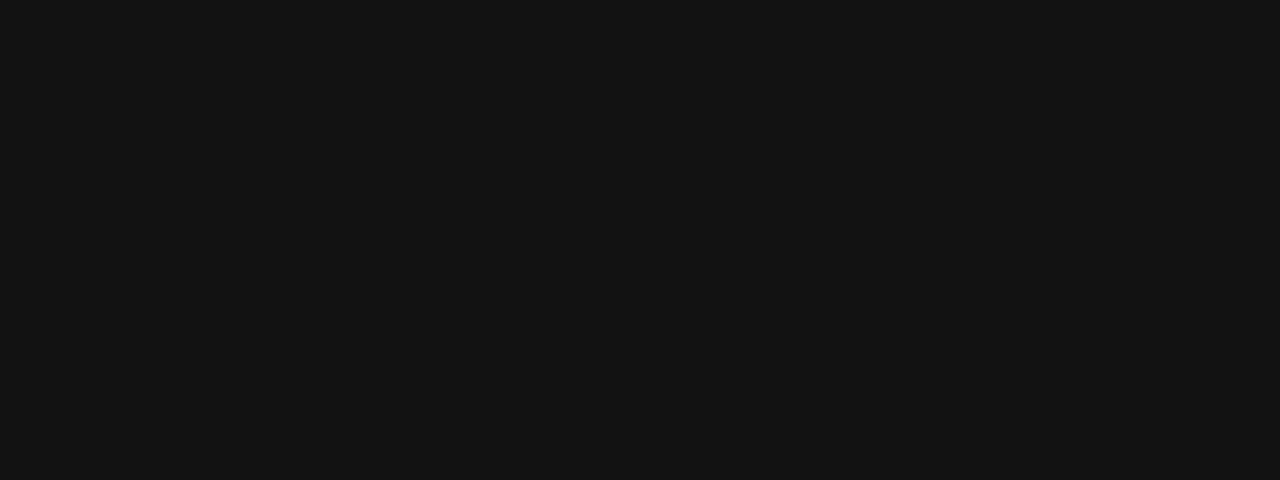
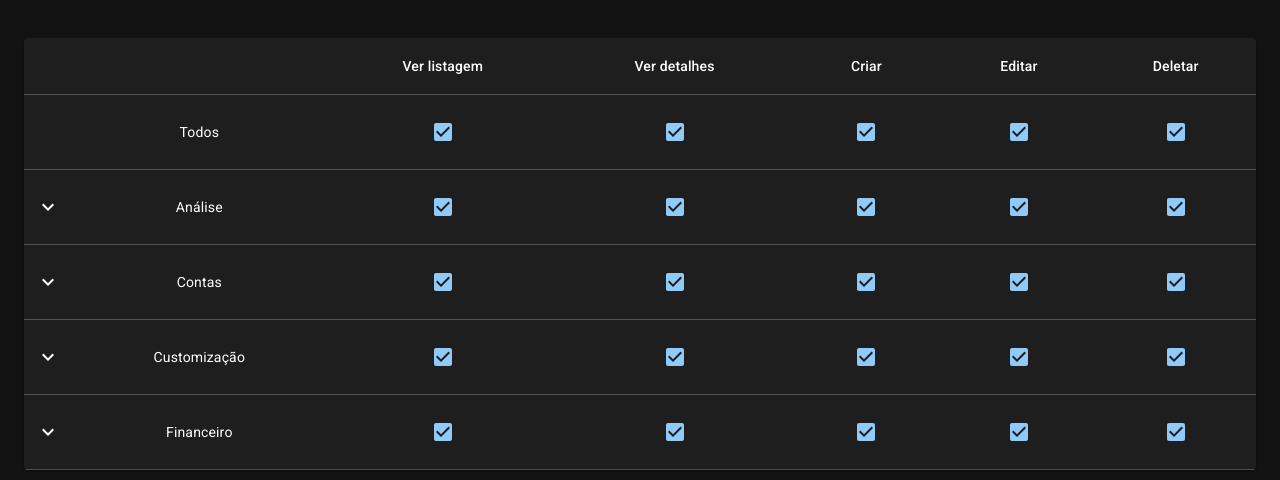
Before and after one commit to Kiicchan/mobix-second-challenge, a React (Create React App) app: page / in a window 1280 px wide. Shown: the part 146-626 px from the top of the page. Built offline with nearby package versions, Linux system fonts and the light colour scheme.

Commit message:
Adicionado Tabelas e elementos de tabelas

```diff
--- a/src/App.js
+++ b/src/App.jsx
@@ -2,6 +2,7 @@
 import { createTheme, ThemeProvider } from "@mui/material/styles";
 import { Box } from "@mui/material";
 import { FormContextProvider } from "./contexts/FormContext";
+import PermissionTable from "./components/ui/PermissionTable";
 const theme = createTheme({
   palette: {
     mode: "dark",
@@ -16,13 +17,16 @@
         <Box
           sx={{
             minHeight: "100vh",
+            padding: 3,
             display: "flex",
             flexDirection: "column",
             alignItems: "center",
             justifyContent: "center",
           }}
         >
-          <FormContextProvider></FormContextProvider>
+          <FormContextProvider>
+            <PermissionTable />
+          </FormContextProvider>
         </Box>
       </ThemeProvider>
     </>
--- /dev/null
+++ b/src/components/ui/ExpandableTableRow.jsx
@@ -0,0 +1,32 @@
+import { useState } from "react";
+import { TableRow, TableCell } from "@mui/material";
+import IconButton from "@mui/material/IconButton";
+import KeyboardArrowDownIcon from "@mui/icons-material/KeyboardArrowDown";
+import KeyboardArrowUpIcon from "@mui/icons-material/KeyboardArrowUp";
+
+export default function ExpandableTableRow({
+  children,
+  expandComponent,
+  ...otherProps
+}) {
+  const [isExpanded, setIsExpanded] = useState(false);
+
+  return (
+    <>
+      <TableRow {...otherProps}>
+        <TableCell padding="checkbox">
+          <IconButton onClick={() => setIsExpanded(!isExpanded)}>
+            {isExpanded ? <KeyboardArrowUpIcon /> : <KeyboardArrowDownIcon />}
+          </IconButton>
+        </TableCell>
+        {children}
+      </TableRow>
+      {isExpanded && (
+        <TableRow>
+          <TableCell padding="checkbox" />
+          {expandComponent}
+        </TableRow>
+      )}
+    </>
+  );
+}
--- /dev/null
+++ b/src/components/ui/PermissionCells.jsx
@@ -0,0 +1,21 @@
+import { TableCell, Checkbox } from "@mui/material";
+import { useContext } from "react";
+import FormContext from "../../contexts/FormContext";
+
+export default function PermissionCells({ label, expanded }) {
+  const { state } = useContext(FormContext);
+  const { permissions } = state;
+  return (
+    <>
+      {expanded ? <TableCell /> : null}
+      <TableCell align="center">{label}</TableCell>
+      {permissions.map((permission) => {
+        return (
+          <TableCell key={permission} align="center">
+            <Checkbox defaultChecked />
+          </TableCell>
+        );
+      })}
+    </>
+  );
+}
--- /dev/null
+++ b/src/components/ui/PermissionTable.jsx
@@ -0,0 +1,49 @@
+import {
+  Table,
+  TableContainer,
+  TableHead,
+  TableRow,
+  TableCell,
+  TableBody,
+  Paper,
+} from "@mui/material";
+import PermissionCells from "./PermissionCells";
+import { useContext } from "react";
+import FormContext from "../../contexts/FormContext";
+import ExpandableTableRow from "./ExpandableTableRow";
+
+export default function PermissionTable(props) {
+  const { state } = useContext(FormContext);
+  const { permissions, modules } = state;
+  return (
+    <TableContainer component={Paper}>
+      <Table>
+        <TableHead>
+          <TableRow>
+            <TableCell />
+            <TableCell />
+            {permissions.map((permission) => {
+              return (
+                <TableCell key={permission} align="center">
+                  {permission}
+                </TableCell>
+              );
+            })}
+          </TableRow>
+        </TableHead>
+        <TableBody>
+          <TableRow>
+            <PermissionCells label="Todos" expanded />
+          </TableRow>
+          {modules.map((module) => {
+            return (
+              <ExpandableTableRow key={module.name}>
+                <PermissionCells label={module.name}></PermissionCells>
+              </ExpandableTableRow>
+            );
+          })}
+        </TableBody>
+      </Table>
+    </TableContainer>
+  );
+}
--- a/src/index.js
+++ b/src/index.js
@@ -1,7 +1,7 @@
 import React from "react";
 import ReactDOM from "react-dom";
 import "./index.css";
-import App from "./App";
+import App from "./App.jsx";
 
 ReactDOM.render(
   <React.StrictMode>
```
